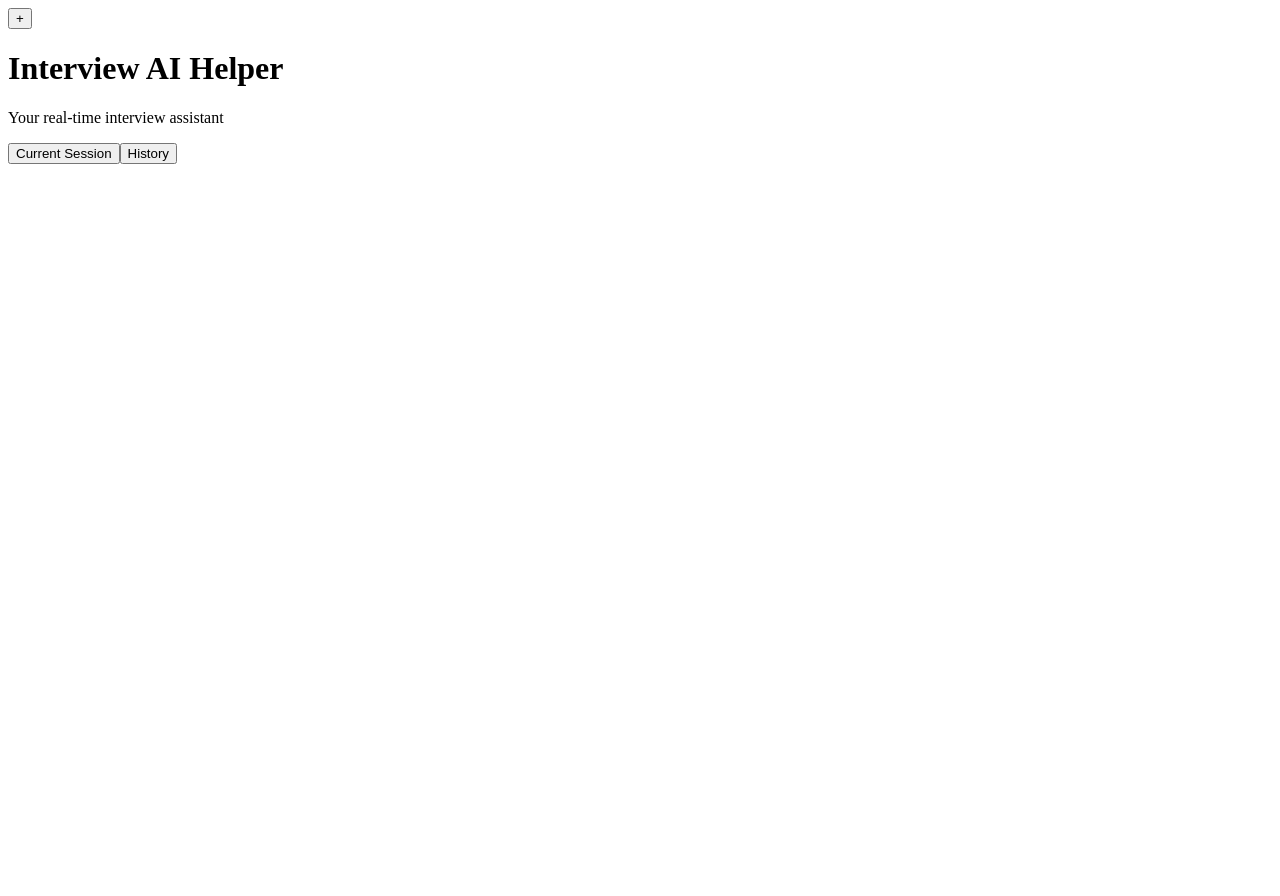
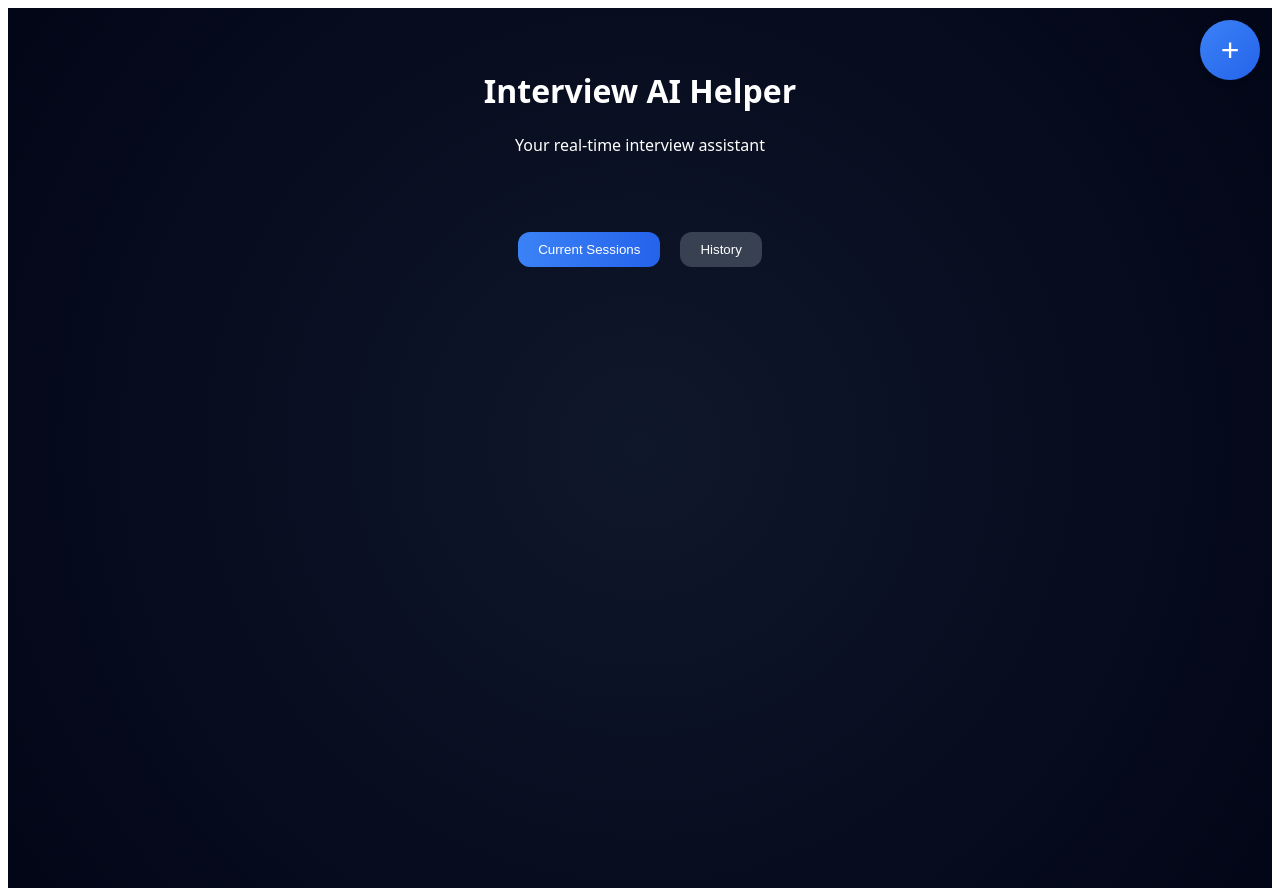
Before and after one commit to shashim5/FinalAI, a React (Vite) app: page / in a window 1280 px wide. Before the commit the page ends 800 px from the top, so only its background shows below. Built offline with nearby package versions, Linux system fonts and the light colour scheme.

Commit message:
feat: restore CSS-in-JS styles and remove Tailwind classes
Co-Authored-By: Shafiullah Hashimi <khan1780@yahoo.com>

```diff
--- a/src/App.tsx
+++ b/src/App.tsx
@@ -15,6 +15,116 @@ interface AISession {
 const API_KEY = 'AIzaSyDfbugjoSRGIb40hn4JoxT8kLL39tIzCzM';
 const genAI = new GoogleGenerativeAI(API_KEY);
 const model = genAI.getGenerativeModel({ model: 'gemini-pro' });
+
+const styles = {
+  container: {
+    minHeight: '100vh',
+    padding: '40px 20px',
+    backgroundColor: '#020617',
+    fontFamily: 'system-ui, -apple-system, sans-serif',
+    backgroundImage: 'radial-gradient(circle at 50% 50%, #0f172a 0%, #020617 100%)',
+    display: 'flex',
+    flexDirection: 'column',
+    alignItems: 'center',
+    gap: '60px',
+    position: 'relative',
+  },
+  header: {
+    textAlign: 'center',
+    color: '#fff',
+    '& h1': {
+      fontSize: '2.5rem',
+      marginBottom: '1rem',
+    },
+    '& p': {
+      fontSize: '1.2rem',
+      opacity: 0.8,
+    },
+  },
+  horizontalScroll: {
+    width: '100%',
+    maxWidth: '100vw',
+    overflowX: 'auto',
+    display: 'flex',
+    gap: '30px',
+    padding: '20px 0',
+    scrollSnapType: 'x mandatory',
+    scrollBehavior: 'smooth',
+    '&::-webkit-scrollbar': {
+      display: 'none',
+    },
+  },
+  aiCard: {
+    minWidth: '350px',
+    maxWidth: '350px',
+    height: 'fit-content',
+    minHeight: '200px',
+    padding: '20px',
+    background: 'linear-gradient(to bottom, #1F2937, #111827)',
+    borderRadius: '24px',
+    boxShadow: '0 4px 6px -1px rgba(0, 0, 0, 0.1), 0 2px 4px -1px rgba(0, 0, 0, 0.06)',
+    backdropFilter: 'blur(16px)',
+    color: '#fff',
+    scrollSnapAlign: 'center',
+    transition: 'all 0.3s cubic-bezier(0.4, 0, 0.2, 1)',
+    cursor: 'pointer',
+    '&:hover': {
+      transform: 'scale(1.02)',
+    },
+  },
+  button: {
+    padding: '10px 20px',
+    borderRadius: '12px',
+    border: 'none',
+    background: 'linear-gradient(to right, #3B82F6, #2563EB)',
+    color: '#fff',
+    cursor: 'pointer',
+    transition: 'all 0.2s ease',
+    '&:hover': {
+      transform: 'scale(1.05)',
+      background: 'linear-gradient(to right, #2563EB, #1D4ED8)',
+    },
+    '&:disabled': {
+      opacity: 0.5,
+      cursor: 'not-allowed',
+      transform: 'none',
+    },
+  },
+  addButton: {
+    position: 'fixed',
+    top: '20px',
+    right: '20px',
+    width: '60px',
+    height: '60px',
+    borderRadius: '50%',
+    background: 'linear-gradient(to right bottom, #3B82F6, #2563EB)',
+    color: '#fff',
+    fontSize: '2rem',
+    display: 'flex',
+    alignItems: 'center',
+    justifyContent: 'center',
+    cursor: 'pointer',
+    border: 'none',
+    boxShadow: '0 4px 6px -1px rgba(0, 0, 0, 0.1)',
+    transition: 'all 0.2s ease',
+    '&:hover': {
+      transform: 'scale(1.1)',
+      background: 'linear-gradient(to right bottom, #2563EB, #1D4ED8)',
+    },
+  },
+  codeBlock: {
+    background: '#1a1a1a',
+    borderRadius: '8px',
+    padding: '1rem',
+    margin: '1rem 0',
+    overflowX: 'auto',
+    fontSize: '0.9rem',
+    lineHeight: '1.5',
+    '& code': {
+      fontFamily: 'monospace',
+    },
+  },
+} as const;
 
 const App: React.FC = () => {
   const [aiSessions, setAiSessions] = useState<AISession[]>(() => {
@@ -497,7 +607,7 @@ const App: React.FC = () => {
       try {
         const highlighted = hljs.highlightAuto(codeContent);
         return (
-          <pre className="code-block">
+          <pre style={styles.codeBlock}>
             <code
               dangerouslySetInnerHTML={{ __html: highlighted.value }}
               style={{
@@ -510,143 +620,88 @@ const App: React.FC = () => {
           </pre>
         );
       } catch (error) {
-        return <pre className="code-block"><code>{codeContent}</code></pre>;
+        return <pre style={styles.codeBlock}><code>{codeContent}</code></pre>;
       }
     }
     return text;
   };
 
   return (
-    <div className="container">
+    <div style={styles.container}>
       <button
         onClick={addNewSession}
-        className="add-button"
+        style={styles.addButton}
         devin-id="0"
       >
         +
       </button>
 
-      <div className="header">
+      <div style={styles.header}>
         <h1>Interview AI Helper</h1>
         <p>Your real-time interview assistant</p>
       </div>
 
-      <div className="flex gap-5 mb-5 items-center">
+      <div style={{ display: 'flex', gap: '20px', marginBottom: '20px', alignItems: 'center' }}>
         {currentSessionId && (
           <button
             onClick={() => stopSession(currentSessionId)}
-            className="button bg-red-500 hover:bg-red-600 mr-5"
+            style={styles.button}
           >
             Stop Session
           </button>
         )}
         <button
           onClick={() => setActiveTab('current')}
-          className={`button ${activeTab === 'current' ? 'opacity-100' : 'opacity-70'}`}
+          style={{
+            ...styles.button,
+            background: activeTab === 'current' ? 'linear-gradient(to right, #3B82F6, #2563EB)' : '#374151',
+          }}
         >
-          Current Session
+          Current Sessions
         </button>
         <button
           onClick={() => setActiveTab('history')}
-          className={`button ${activeTab === 'history' ? 'opacity-100' : 'opacity-70'}`}
+          style={{
+            ...styles.button,
+            background: activeTab === 'history' ? 'linear-gradient(to right, #3B82F6, #2563EB)' : '#374151',
+          }}
         >
           History
         </button>
       </div>
 
-      <div className="horizontal-scroll-container">
-        {activeTab === 'current' && (
-          <div className="flex gap-5 p-5 overflow-x-auto">
-            {aiSessions.map((session, index) => (
-              <div
-                key={session.id}
-                className={`ai-card ${session.id === currentSessionId ? 'border-2 border-green-500 shadow-green-500/30' : ''}
-                  ${session.isListening ? 'opacity-100' : 'opacity-80'}`}
-              >
-                <div className="flex justify-end gap-2.5 p-2.5">
+      <div style={styles.horizontalScroll}>
+        {(activeTab === 'current' ? aiSessions : historySessions).map((session, index) => (
+          <div key={session.id} style={styles.aiCard}>
+            <div style={{ marginBottom: '20px' }}>
+              <h3 style={{ fontSize: '1.2rem', marginBottom: '10px' }}>Session {index + 1}</h3>
+              {activeTab === 'current' && (
+                <div style={{ display: 'flex', gap: '10px', marginBottom: '15px' }}>
                   <button
-                    className="card-button delete-button"
-                    onClick={(e) => {
-                      e.stopPropagation();
-                      deleteSession(index);
-                    }}
-                    title="Delete session"
+                    onClick={() => toggleListening(session.id)}
+                    style={styles.button}
                   >
-                    ✕
-                  </button>
-                  <button
-                    className="card-button history-button"
-                    onClick={(e) => {
-                      e.stopPropagation();
-                      moveToHistory(index);
-                    }}
-                    title="Move to history"
-                  >
-                    📚
+                    {session.isListening ? 'Stop Listening' : 'Start Listening'}
                   </button>
                 </div>
-                <button
-                  onClick={(e) => {
-                    e.stopPropagation();
-                    toggleListening(session.id);
-                  }}
-                  className={`button m-2.5 ${session.id === currentSessionId ? 'bg-green-500 hover:bg-green-600' : ''}`}
-                >
-                  {session.id === currentSessionId ? 'Stop Listening' : 'Start Listening'}
-                </button>
-                <div
-                  onClick={() => setActiveSessionIndex(activeSessionIndex === index ? null : index)}
-                  className="p-2.5"
-                >
-                  <h3>Session {index + 1}</h3>
-                  {session.id === currentSessionId && <p className="text-green-500">🎤 Recording...</p>}
-                  {activeSessionIndex === index ? (
-                    <>
-                      <h4>Question:</h4>
-                      <p>{session.question || session.transcript}</p>
-                      <h4>Response:</h4>
-                      <div>{formatCodeBlock(session.response)}</div>
-                    </>
-                  ) : (
-                    <p>Click to view content</p>
-                  )}
-                </div>
+              )}
+            </div>
+            {session.transcript && (
+              <div style={{ marginBottom: '15px' }}>
+                <strong>Transcript:</strong>
+                <p style={{ marginTop: '5px', opacity: 0.8 }}>{session.transcript}</p>
               </div>
-            ))}
-          </div>
-        )}
-        {activeTab === 'history' && (
-          historySessions.map((session, index) => (
-            <div
-              key={session.id}
-              className="ai-card"
-            >
-              <button
-                className="card-button delete-button"
-                onClick={(e) => {
-                  e.stopPropagation();
-                  deleteSession(index, true);
-                }}
-                title="Delete session"
-              >
-                ✕
-              </button>
-              <div onClick={() => setActiveSessionIndex(activeSessionIndex === index ? null : index)}>
-                <h3>History Session {index + 1}</h3>
-                {activeSessionIndex === index ? (
-                  <>
-                    <h4>Question:</h4>
-                    <p>{session.question}</p>
-                    <h4>Response:</h4>
-                    <div>{formatCodeBlock(session.response)}</div>
-                  </>
-                ) : (
-                  <p>Click to view content</p>
-                )}
+            )}
+            <div>
+              <strong>Response:</strong>
+              <div style={{ marginTop: '5px', whiteSpace: 'pre-wrap' }}>
+                {typeof session.response === 'string'
+                  ? formatCodeBlock(session.response)
+                  : session.response}
               </div>
             </div>
-          ))
-        )}
+          </div>
+        ))}
       </div>
     </div>
   );
```
